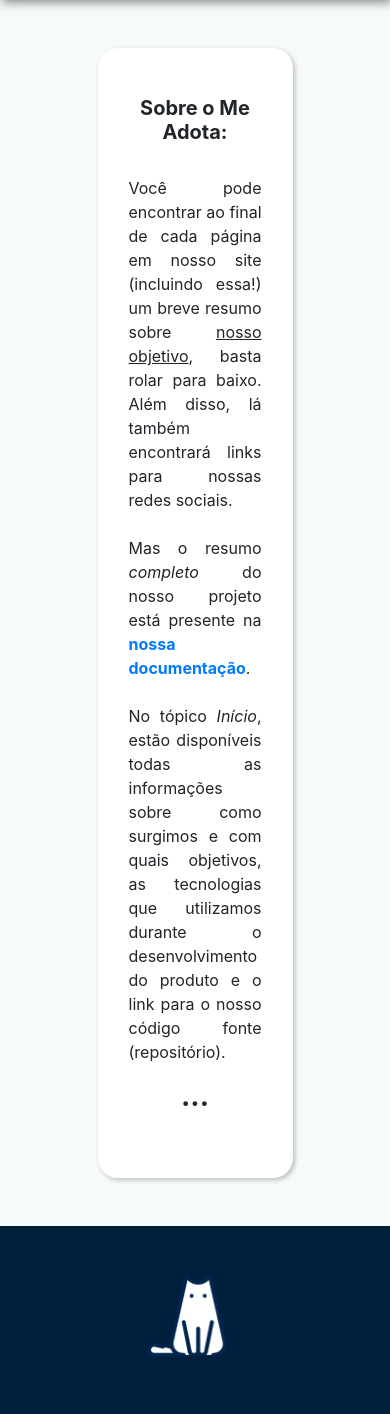
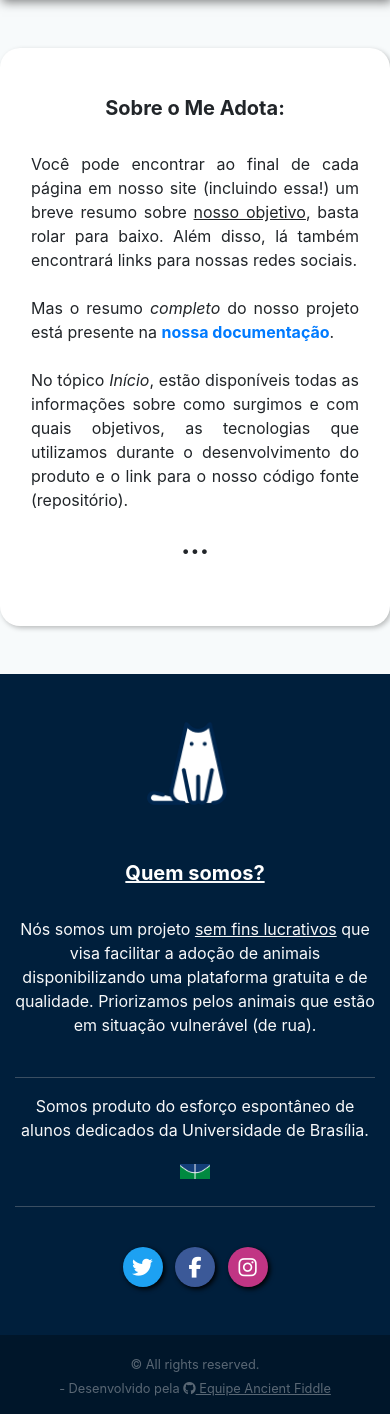
Before and after one commit to Me-Adota/website, a Django app: page /aboutus in a window 390 px wide. Shown: the part 172-1586 px from the top of the page. Run offline with Django 3.2, Linux system fonts and the light colour scheme; some libraries are stand-ins or nearby versions.

Commit message:
:fix: Make about_us.html responsive

```diff
--- a/templates/pages/about_us.html
+++ b/templates/pages/about_us.html
@@ -22,7 +22,7 @@
 <section style="background-color: #f7fafb;">
     <div class="container py-5">
         <div class="row justify-content-center">
-            <div class="col-6 text-center white-box py-5">
+            <div class="col-12 col-md-6 text-center white-box py-5">
                 <h5><strong>Sobre o Me Adota:</strong></h5>
                 <br>
                 <div class="text-justify px-3">
```
